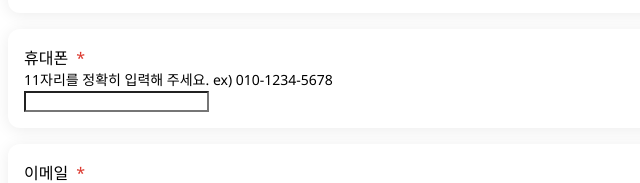
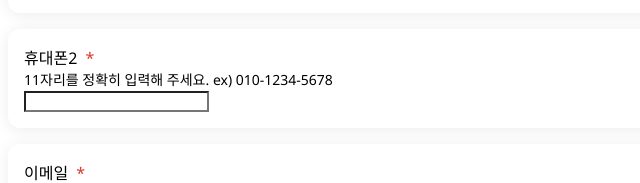
Before and after one commit to llll0103/llll0103.github.io, a plain HTML site: page index.html in a window 1280 px wide. Shown: the part 335-518 px from the top of the page, 0-640 px from the left. Drawn offline with Linux system fonts and the light colour scheme.

Commit message:
Update index.html

```diff
--- a/index.html
+++ b/index.html
@@ -103,7 +103,7 @@
         <div class="section">
             <div class="slds-form-element">
                 <label class="slds-form-element__label" for="phone">
-                    휴대폰
+                    휴대폰2
                     <span class="required">* </span>
                 </label>
             <div class="description">11자리를 정확히 입력해 주세요. ex) 010-1234-5678</div>
```
